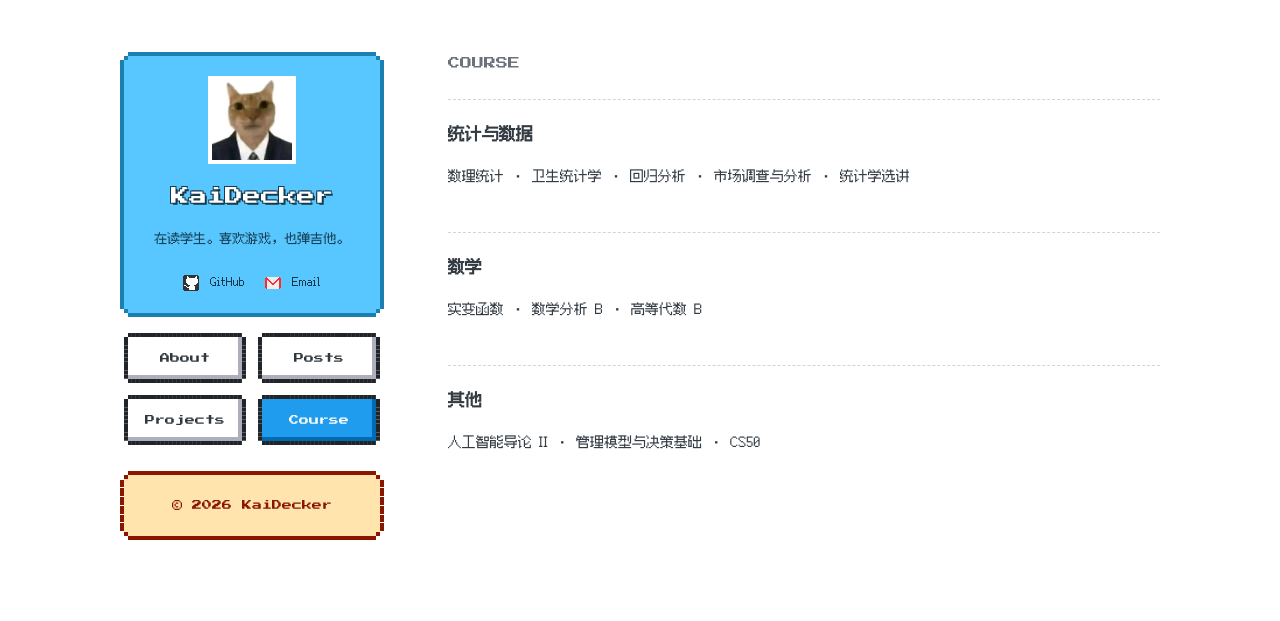
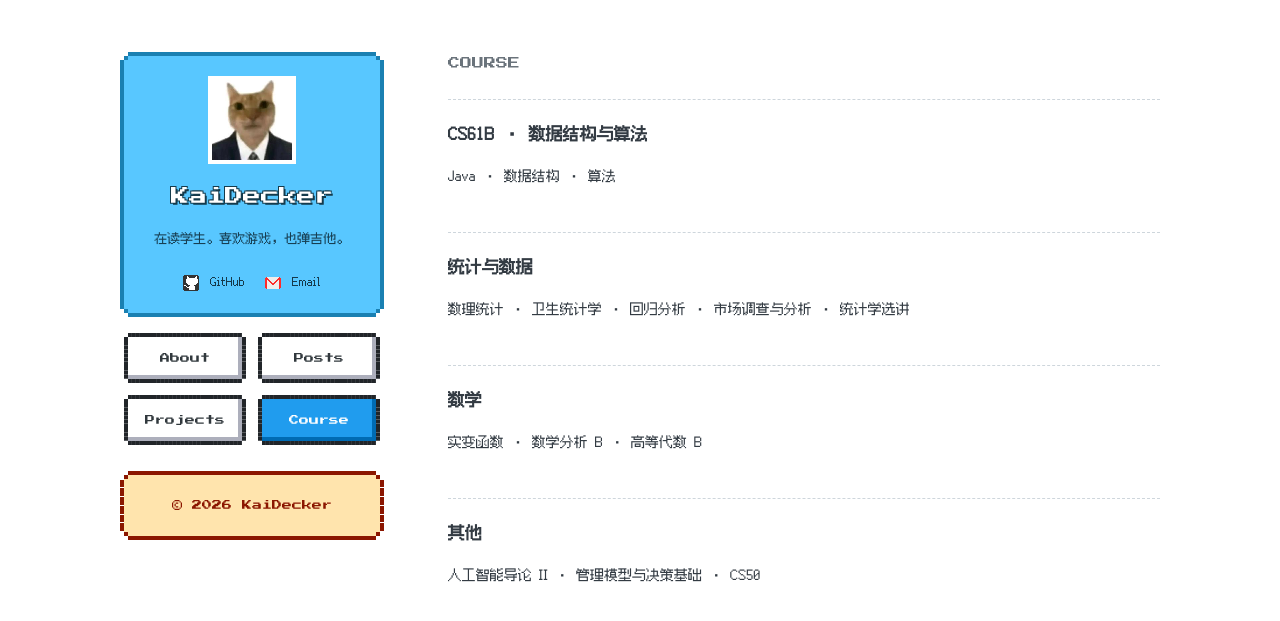
Before and after one commit to KaiDecker/KaiDecker.github.io, a Jekyll site: the page built from coursework.md, in a window 1280 px wide. Shown: the top 621 px of the page. Built offline with Jekyll 4.4.1, drawn with Linux system fonts in a browser that asks for light colours.

Commit message:
feat：突出CS61B课程记录

```diff
--- a/coursework.md
+++ b/coursework.md
@@ -6,6 +6,11 @@ description: "在学校和公开课程里接触过的一些内容。"
 permalink: /coursework/
 compact_header: true
 ---
+
+<section class="course-group">
+  <h2>CS61B · 数据结构与算法</h2>
+  <p>Java · 数据结构 · 算法</p>
+</section>
 
 <section class="course-group">
   <h2>统计与数据</h2>
```
